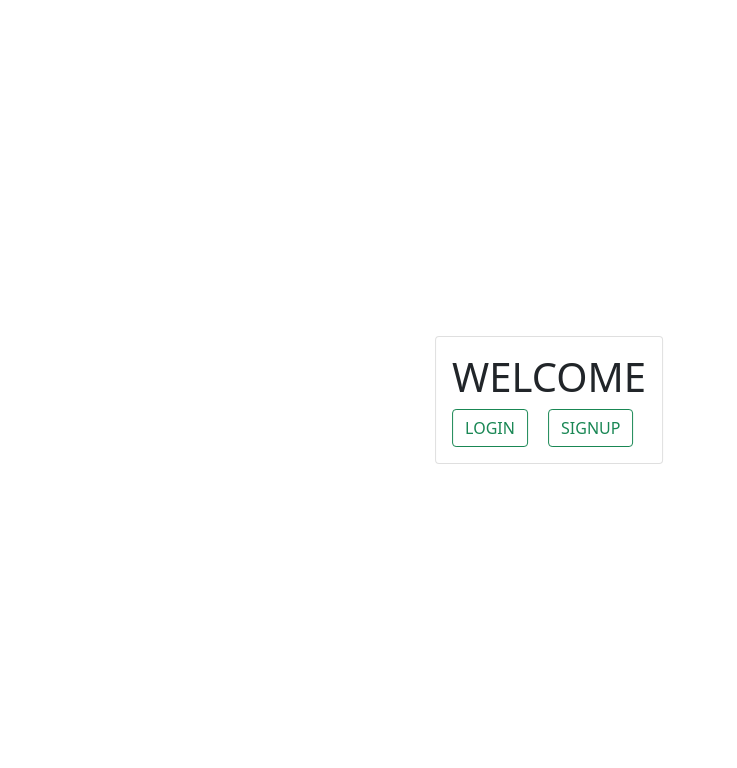
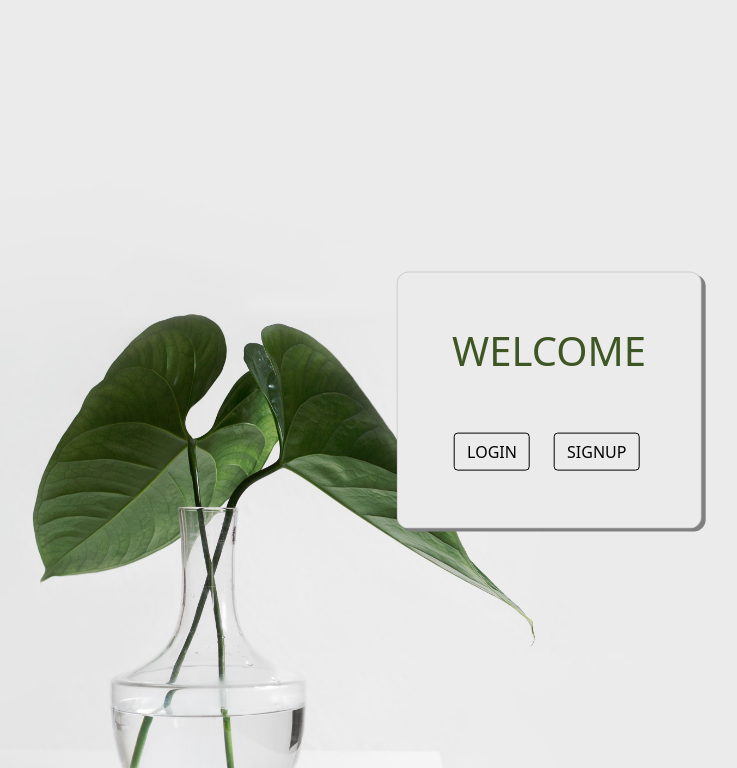
Before and after one commit to jayapprathad/Django_User_Registration_And_Login, a Django app: page / in a window 1280 px wide. Shown: the top 768 px of the page, without its empty margins (91-828 px from the left). Run offline with Django 4.2, Linux system fonts and the light colour scheme.

Commit message:
home page

```diff
--- a/login/static/homeApp/style.css
+++ b/login/static/homeApp/style.css
@@ -1 +1,25 @@
 /* @import url('https://fonts.googleapis.com/css2?family=Source+Code+Pro:wght@500&display=swap'); */
+body{
+    background:url("homeBg.jpg");
+    background-size: cover;
+    background-attachment: fixed;
+    box-sizing: border-box;
+    min-height: 100%;
+}
+.card{
+    background-color: transparent !important;
+    padding: 3%;
+    box-shadow: 4px 3px grey;
+    border-radius: 0.75rem !important;
+    background-color: rgb(235,235,235) !important;
+}
+
+.btn{
+    margin: 2px !important;
+    border-color: black !important;
+    color: black !important;
+}
+.btn:hover{
+    color:white !important;
+    background-color: rgb(62,86,36) !important;
+}
--- a/login/templates/homeApp/base.html
+++ b/login/templates/homeApp/base.html
@@ -10,10 +10,10 @@
     <link href="https://cdn.jsdelivr.net/npm/bootstrap@5.1.3/dist/css/bootstrap.min.css" rel="stylesheet" integrity="sha384-1BmE4kWBq78iYhFldvKuhfTAU6auU8tT94WrHftjDbrCEXSU1oBoqyl2QvZ6jIW3" crossorigin="anonymous">
     <title>Home</title>
 </head>
-<body>
+
 
     {% block content %}
     {% endblock %}
 
-</body>
+
 </html>
--- a/login/templates/homeApp/index.html
+++ b/login/templates/homeApp/index.html
@@ -1,5 +1,7 @@
 {% extends 'homeApp/base.html' %}
 {% block content %}
+
+<body>
 
 <!-- <div class="container my-5">
     <div class="row">
@@ -19,10 +21,11 @@
 
 <div class="card position-absolute top-50 start-50 translate-middle">
     <div class="card-body">
-      <h5 class="card-title fs-1 text-center">WELCOME</h5>
-      <a href="loginApp/index.html" class="card-link col-2"><button type="button" class="btn btn-outline-success">LOGIN</button></a>
-      <a href="signupApp/index.html" class="card-link col-4"><button type="button" class="btn btn-outline-success">SIGNUP</button></a>
+      <h5 style="color:rgb(62,86,36);" class="card-title fs-1 text-center">WELCOME</h5><br><br>
+      <a href="loginApp/index.html" class="card-link"><button type="button" class="btn btn-outline-success">LOGIN</button></a>
+      <a href="signupApp/index.html" class="card-link"><button type="button" class="btn btn-outline-success">SIGNUP</button></a>
     </div>
   </div>
 
+</body>
 {% endblock %}
```
Also changed, not shown: login/static/homeApp/bg.jpg (added), login/static/homeApp/homeBg.jpg (renamed from login/static/images/home_bg.jpg).
